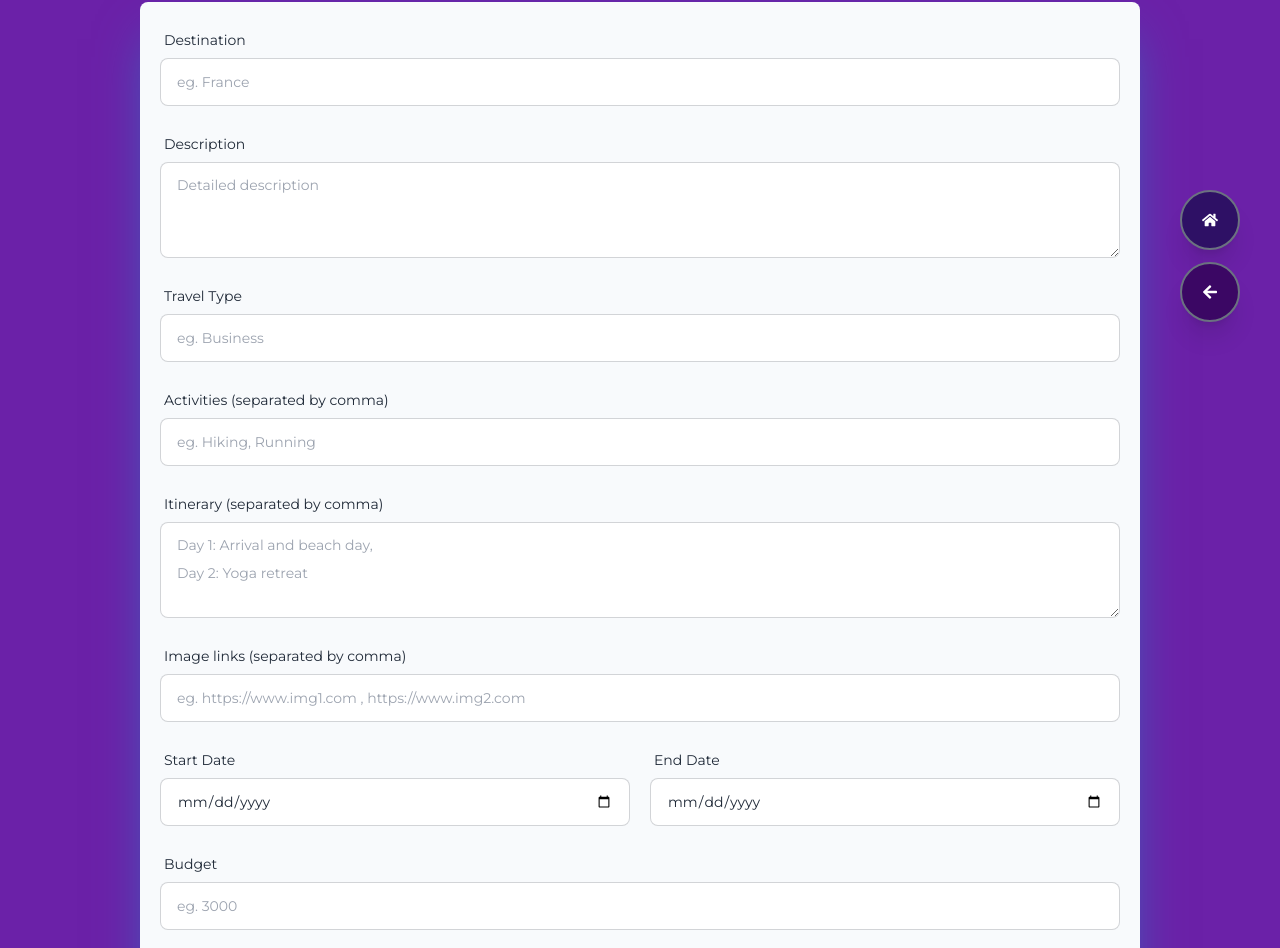
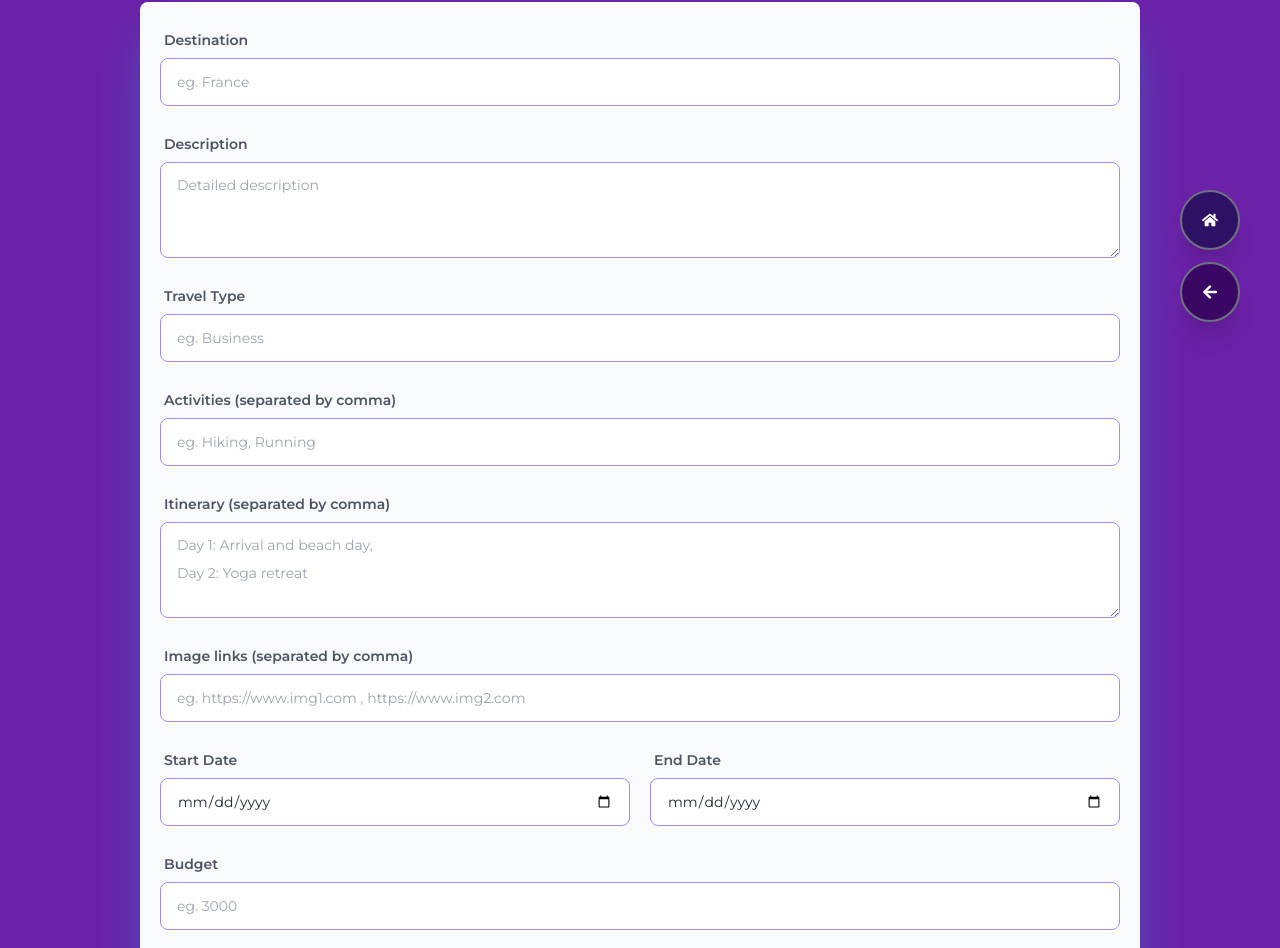
Before and after one commit to mehedih20/travel-buddy-client, a Next.js app: page /trip-post in a window 1280 px wide. Shown: the part 438-1386 px from the top of the page. Built offline with nearby package versions, Linux system fonts and the light colour scheme; a web font is replaced by a local one.

Commit message:
few improvements

```diff
--- a/src/app/(commonLayout)/trip-post/page.tsx
+++ b/src/app/(commonLayout)/trip-post/page.tsx
@@ -67,14 +67,16 @@ const TripPost = () => {
           >
             <label className="form-control w-full mb-5">
               <div className="label">
-                <span className="label-text">Destination</span>
+                <span className="label-text text-gray-600 font-semibold">
+                  Destination
+                </span>
               </div>
               <input
                 type="text"
                 {...register("destination", {
                   required: "Destination is required",
                 })}
-                className="input input-bordered w-full text-sm"
+                className="input input-bordered border-violet-400 border-gray-400 bg-white w-full text-sm"
                 placeholder="eg. France"
               />
               {errors.destination && (
@@ -85,14 +87,16 @@ const TripPost = () => {
             </label>
             <label className="form-control w-full mb-5">
               <div className="label">
-                <span className="label-text">Description</span>
+                <span className="label-text text-gray-600 font-semibold">
+                  Description
+                </span>
               </div>
               <textarea
                 {...register("description", {
                   required: "Description is required",
                 })}
-                className="textarea
-                textarea-bordered h-24"
+                className="textarea bg-white
+                textarea-bordered border-violet-400 h-24"
                 placeholder="Detailed description"
               ></textarea>
               {errors.description && (
@@ -104,14 +108,16 @@ const TripPost = () => {
 
             <label className="form-control w-full mb-5">
               <div className="label">
-                <span className="label-text">Travel Type</span>
+                <span className="label-text text-gray-600 font-semibold">
+                  Travel Type
+                </span>
               </div>
               <input
                 type="text"
                 {...register("travelType", {
                   required: "Travel type is required",
                 })}
-                className="input input-bordered w-full text-sm"
+                className="input input-bordered border-violet-400 bg-white w-full text-sm"
                 placeholder="eg. Business"
               />
               {errors.travelType && (
@@ -122,7 +128,7 @@ const TripPost = () => {
             </label>
             <label className="form-control w-full mb-5">
               <div className="label">
-                <span className="label-text">
+                <span className="label-text text-gray-600 font-semibold">
                   Activities (separated by comma)
                 </span>
               </div>
@@ -131,7 +137,7 @@ const TripPost = () => {
                 {...register("activities", {
                   required: "Activities is required",
                 })}
-                className="input input-bordered w-full text-sm"
+                className="input input-bordered border-violet-400 bg-white w-full text-sm"
                 placeholder="eg. Hiking, Running"
               />
               {errors.activities && (
@@ -142,7 +148,7 @@ const TripPost = () => {
             </label>
             <label className="form-control w-full mb-5">
               <div className="label">
-                <span className="label-text">
+                <span className="label-text text-gray-600 font-semibold">
                   Itinerary (separated by comma)
                 </span>
               </div>
@@ -150,8 +156,8 @@ const TripPost = () => {
                 {...register("itinerary", {
                   required: "Itinerary is required",
                 })}
-                className="textarea
-                textarea-bordered h-24"
+                className="textarea bg-white
+                textarea-bordered border-violet-400 h-24"
                 placeholder={`Day 1: Arrival and beach day,\nDay 2: Yoga retreat`}
               ></textarea>
               {errors.itinerary && (
@@ -162,7 +168,7 @@ const TripPost = () => {
             </label>
             <label className="form-control w-full mb-5">
               <div className="label">
-                <span className="label-text">
+                <span className="label-text text-gray-600 font-semibold">
                   Image links (separated by comma)
                 </span>
               </div>
@@ -171,7 +177,7 @@ const TripPost = () => {
                 {...register("imageLinks", {
                   required: "Image links are required",
                 })}
-                className="input input-bordered w-full text-sm"
+                className="input input-bordered border-violet-400 bg-white w-full text-sm"
                 placeholder="eg. https://www.img1.com , https://www.img2.com "
               />
               {errors.imageLinks && (
@@ -183,14 +189,16 @@ const TripPost = () => {
             <div className="grid grid-cols-2 gap-5 mb-5">
               <label className="form-control w-full">
                 <div className="label">
-                  <span className="label-text">Start Date</span>
+                  <span className="label-text text-gray-600 font-semibold">
+                    Start Date
+                  </span>
                 </div>
                 <input
                   type="date"
                   {...register("startDate", {
                     required: "Start date is required",
                   })}
-                  className="input input-bordered w-full text-sm"
+                  className="input input-bordered border-violet-400 bg-white w-full text-sm"
                 />
                 {errors.startDate && (
                   <span className="ml-2 mt-2 text-sm text-red-500">
@@ -200,14 +208,16 @@ const TripPost = () => {
               </label>
               <label className="form-control w-full">
                 <div className="label">
-                  <span className="label-text">End Date</span>
+                  <span className="label-text text-gray-600 font-semibold">
+                    End Date
+                  </span>
                 </div>
                 <input
                   type="date"
                   {...register("endDate", {
                     required: "End date is required",
                   })}
-                  className="input input-bordered w-full text-sm"
+                  className="input input-bordered border-violet-400 bg-white w-full text-sm"
                 />
                 {errors.endDate && (
                   <span className="ml-2 mt-2 text-sm text-red-500">
@@ -218,14 +228,16 @@ const TripPost = () => {
             </div>
             <label className="form-control w-full mb-5">
               <div className="label">
-                <span className="label-text">Budget</span>
+                <span className="label-text text-gray-600 font-semibold">
+                  Budget
+                </span>
               </div>
               <input
                 type="text"
                 {...register("budget", {
                   required: "Budget is required",
                 })}
-                className="input input-bordered w-full text-sm"
+                className="input input-bordered border-violet-400 bg-white w-full text-sm"
                 placeholder="eg. 3000"
               />
               {errors.budget && (
--- a/src/components/shared/Navbar/Navbar.tsx
+++ b/src/components/shared/Navbar/Navbar.tsx
@@ -112,13 +112,19 @@ const Navbar = () => {
           </button>
         </div>
         <div className="flex flex-col items-center gap-8 font-medium list-none text-lg text-gray-200 py-10">
-          <Link href="/">Home</Link>
+          <Link onClick={closeSidebar} href="/">
+            Home
+          </Link>
 
-          <Link href="/aboutUs">About Us</Link>
+          <Link onClick={closeSidebar} href="/aboutUs">
+            About Us
+          </Link>
 
-          <Link href="/travels">Travels</Link>
+          <Link onClick={closeSidebar} href="/travels">
+            Travels
+          </Link>
 
-          <ProfileLink />
+          <ProfileLink closeSideBar={closeSidebar} />
         </div>
       </div>
     </div>
--- a/src/components/ui/AboutUs/Contact.tsx
+++ b/src/components/ui/AboutUs/Contact.tsx
@@ -12,7 +12,7 @@ import { FaLocationDot, FaXTwitter } from "react-icons/fa6";
 
 const Contact = () => {
   return (
-    <div className="py-20 lg:py-[100px] bg-purple-100 px-4">
+    <div className="py-20 lg:py-[100px] bg-gray-200 px-4">
       <div className="max-w-[1200px] mx-auto overflow-hidden grid lg:grid-cols-2 gap-10 rounded-lg">
         <div className="px-10 pb-10 flex justify-center">
           <div className="relative">
--- a/src/components/ui/AboutUs/OurTeam.tsx
+++ b/src/components/ui/AboutUs/OurTeam.tsx
@@ -61,7 +61,7 @@ const OurTeam = () => {
   }, [value]);
 
   return (
-    <div className="max-w-[1200px] mx-auto py-[100px] px-4 mb-10 bg-white">
+    <div className="max-w-[1200px] mx-auto pt-[100px] pb-[140px] px-4 bg-white">
       <div className="text-center mb-12">
         <h1 className=" font-montserrat inline-block text-4xl uppercase border-b-4 border-b-yellow-400 pb-3">
           Meet Our Team
--- a/src/components/ui/Forms/PhotoUpdateForm/PhotoUpdateForm.tsx
+++ b/src/components/ui/Forms/PhotoUpdateForm/PhotoUpdateForm.tsx
@@ -38,7 +38,7 @@ const PhotoUpdateForm = ({ handleClose }: TProps) => {
     >
       <input
         type="text"
-        className="input"
+        className="input input-bordered bg-white"
         placeholder="image link"
         {...register("photoUrl")}
       />
--- a/src/components/ui/ProfileDrawer/ProfileDrawer.tsx
+++ b/src/components/ui/ProfileDrawer/ProfileDrawer.tsx
@@ -116,6 +116,7 @@ const ProfileDrawer = ({ children }: { children: React.ReactNode }) => {
                   className="bg-violet-950 py-3 mx-2 mb-3 rounded-lg text-center text-base text-white font-montserrat font-semibold"
                   href={route.route}
                   key={index}
+                  onClick={handleCloseSideDrawer}
                 >
                   {route.name}
                 </Link>
```
Also changed, not shown: src/components/ui/EditPostModal/EditPostModal.tsx (+34 -20 lines), src/components/ui/ProfileLink/ProfileLink.tsx (+7 -1 lines).
